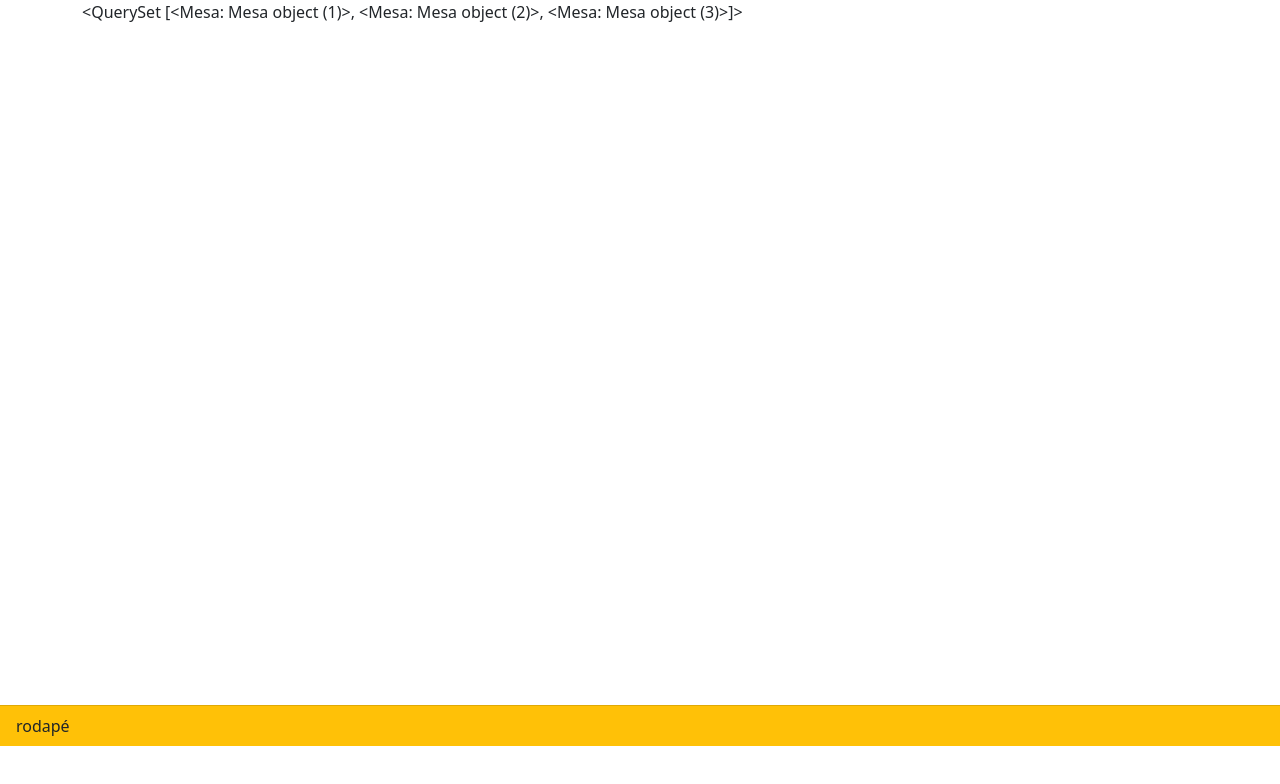
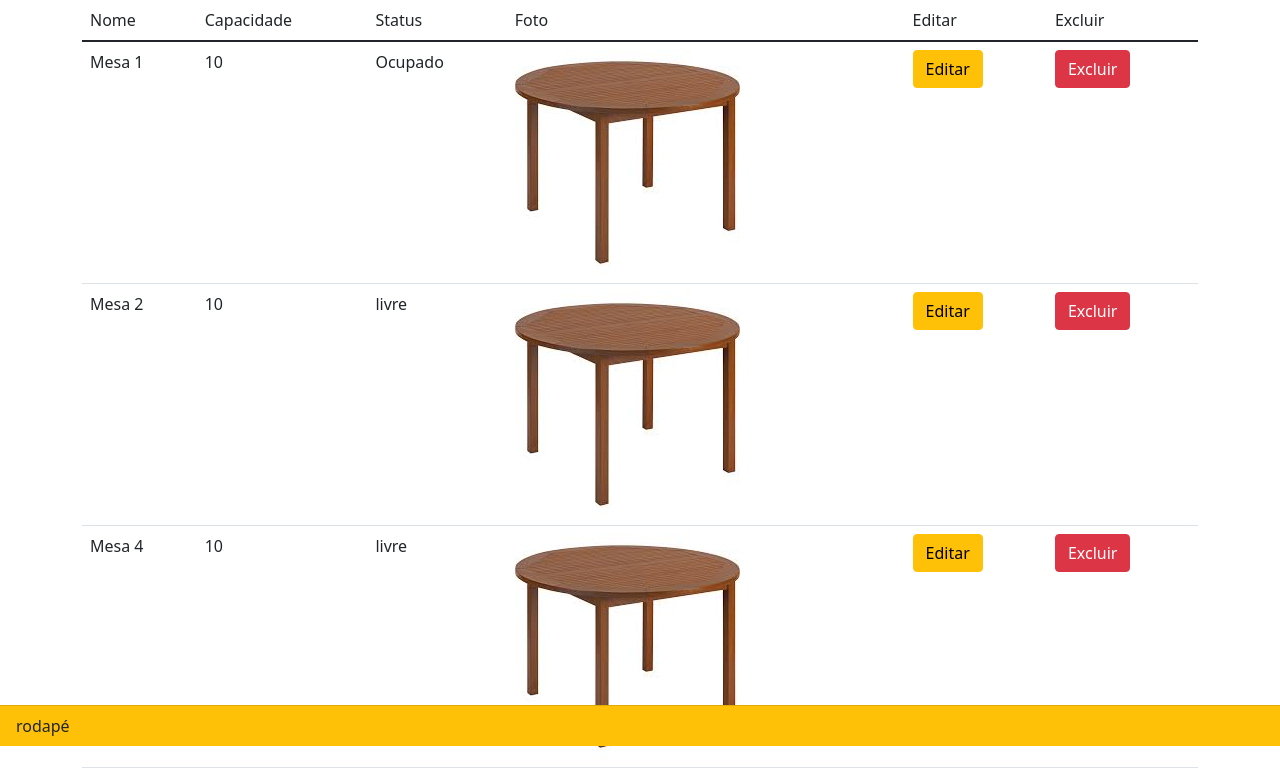
Before and after one commit to rogeriopsdev/pwprojeto, a Django app: page /mostrar/ in a window 1280 px wide. Shown: the part 54-838 px from the top of the page. Before the commit the page ends 800 px from the top, so only its background shows below. Run offline with Django 4.2, Linux system fonts and the light colour scheme; data comes from the database, SQL or seed files in the repository; some libraries are stand-ins or nearby versions.

Commit message:
Versão21_10_f

```diff
--- a/refeitorioapp/templates/refeitorio/mostrar.html
+++ b/refeitorioapp/templates/refeitorio/mostrar.html
@@ -1,6 +1,39 @@
 {% extends "refeitorio/base.html" %}
 
 {% block content %}
-{{ itens }}
+    <div>
+    <table class="table">
+        <thead>
+        <tr>
+            <td>Nome</td>
+            <td>Capacidade</td>
+            <td>Status</td>
+            <td>Foto</td>
+            <td>Editar</td>
+            <td>Excluir</td>
+        </tr>
+
+        </thead>
+        <tbody>
+        {% for item in itens %}
+        <tr>
+            <td>{{item.nome  }}</td>
+            <td>{{item.capacidade }}</td>
+            <td>{{item.status  }}</td>
+            <td><img src="{{ item.foto }}" alt="sem foto"></td>
+            <td><a href="#" class="btn btn-warning">Editar</a></td>
+            <td><a href="#" class="btn btn-danger">Excluir</a></td>
+        </tr>
+        {% endfor %}
+        </tbody>
+
+    </table>
+    </div>
+
+
+
+
+
+
 
 {% endblock content %}
```
Also changed, not shown: transferir_lMzeZJb.jfif (added), transferir_n5bkZcP.jfif (added).
